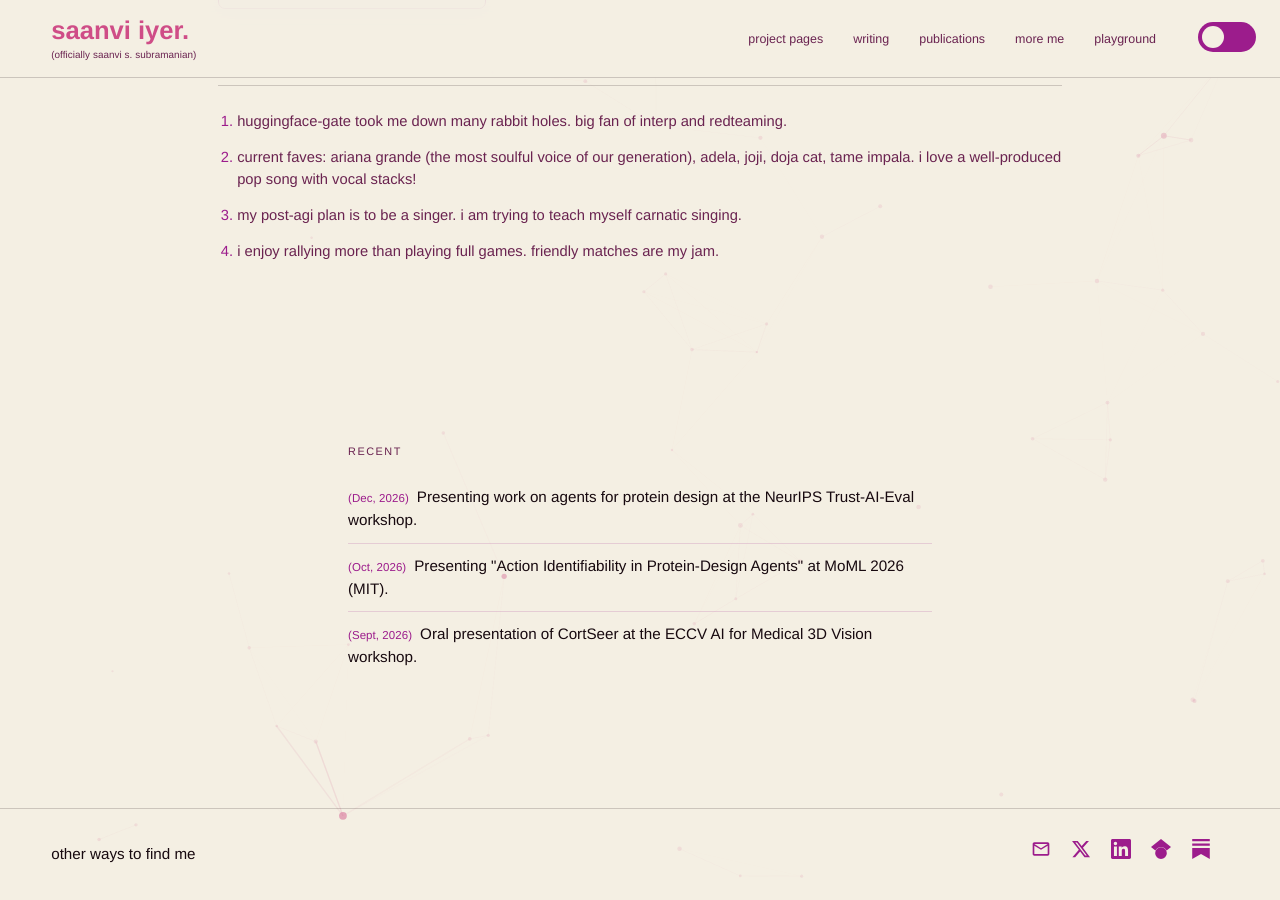
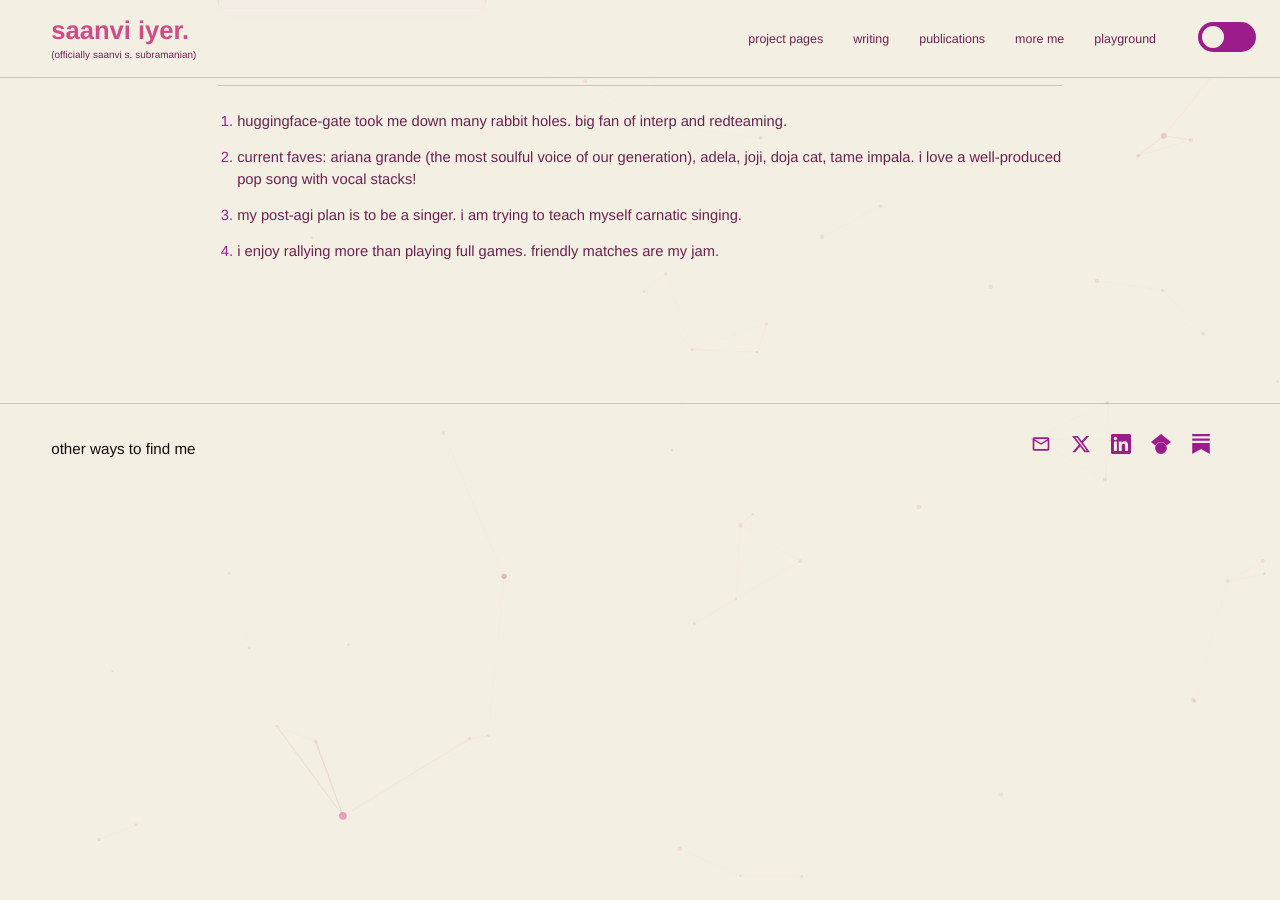
Before and after one commit to saanviiyer/saanviiyer.github.io, a Jekyll site: the page built from index.html, in a window 1280 px wide and 900 px high, scrolled down 709 px. Built offline with Jekyll 4.4.1, drawn with Linux system fonts in a browser that asks for light colours; some web fonts are replaced; after the commit the page ends 1204 px from its top, so only the background shows below that.

Commit message:
Remove the recent section from the homepage

```diff
--- a/index.html
+++ b/index.html
@@ -27,12 +27,3 @@ description: >-
     <li id="fn4">i enjoy rallying more than playing full games. friendly matches are my jam.</li>
   </ol>
 </section>
-
-<section class="recent">
-  <h2 class="section-heading">recent</h2>
-  <ul class="recent-list">
-    <li><span class="recent-date">(Dec, 2026)</span>Presenting work on agents for protein design at the NeurIPS Trust-AI-Eval workshop.</li>
-    <li><span class="recent-date">(Oct, 2026)</span>Presenting &quot;Action Identifiability in Protein-Design Agents&quot; at MoML 2026 (MIT).</li>
-    <li><span class="recent-date">(Sept, 2026)</span>Oral presentation of CortSeer at the ECCV AI for Medical 3D Vision workshop.</li>
-  </ul>
-</section>
```
